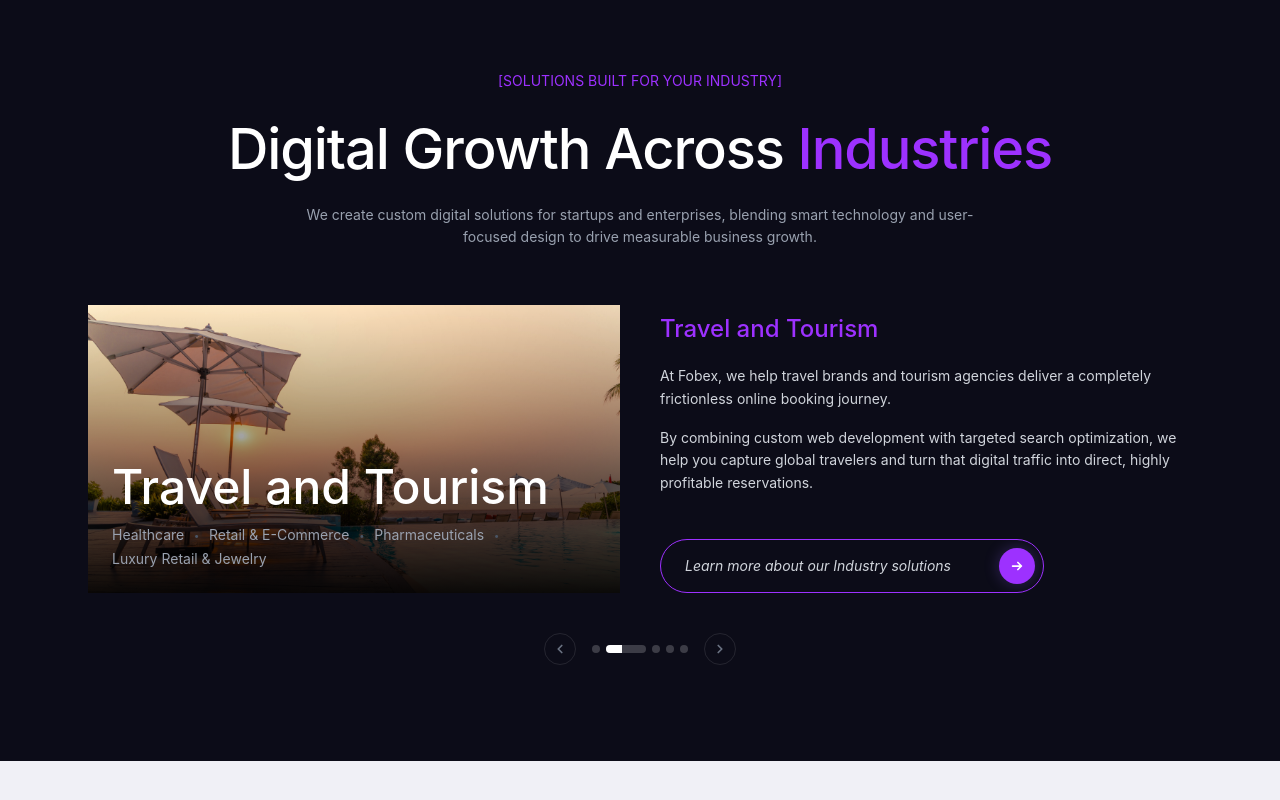
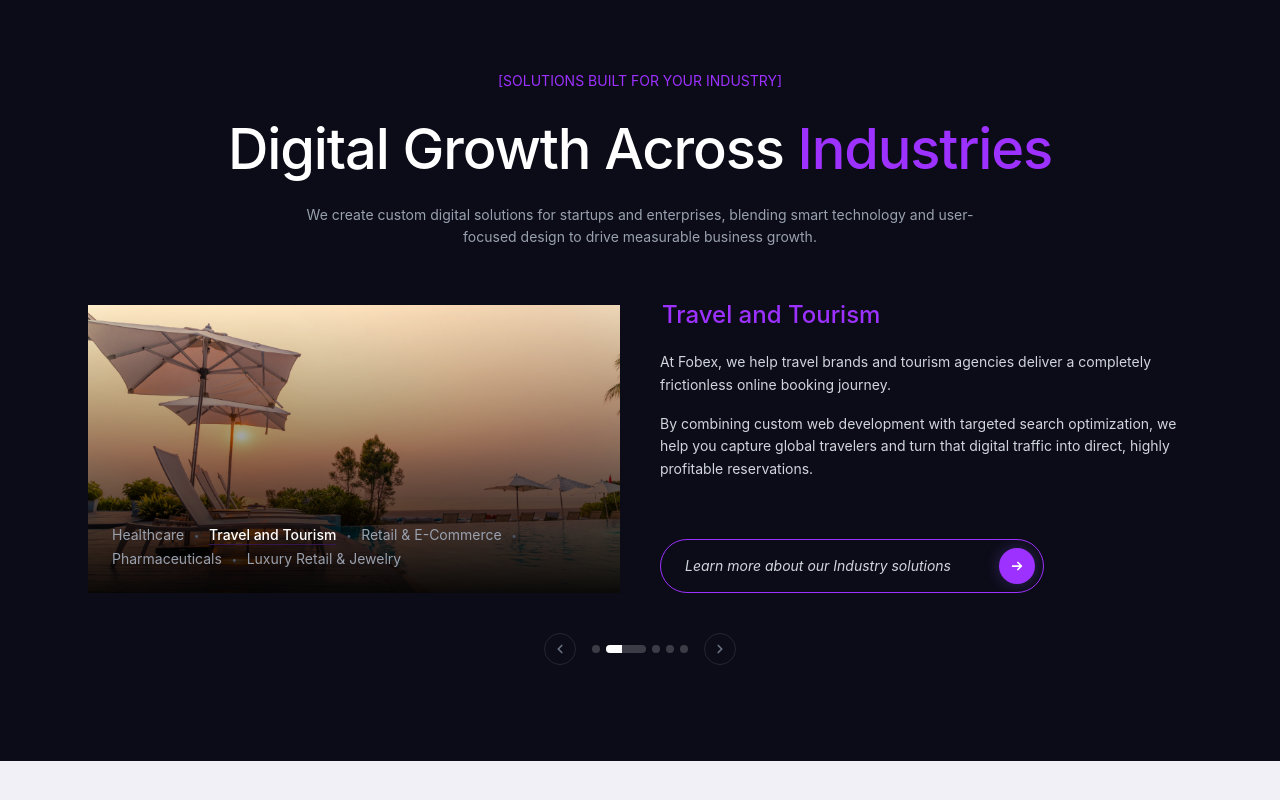
Before and after one commit to Akshay-m77/fobex, a React (Vite) app: page / in a window 1280 px wide. Shown: the part 5827-6627 px from the top of the page. Built offline with nearby package versions, Linux system fonts and the light colour scheme; a web font is replaced by a local one.

Commit message:
allignment

```diff
--- a/src/components/Industries.tsx
+++ b/src/components/Industries.tsx
@@ -67,8 +67,6 @@ export default function Industries() {
         return () => clearInterval(timer);
     }, [active]);
 
-    // Derived array of inactive industries for the bottom bar
-    const inactiveIndustries = industries.map((ind, idx) => ({ ...ind, originalIndex: idx })).filter((_, idx) => idx !== active);
 
     return (
         <section className="bg-[var(--color-bg-dark)] py-24 max-md:py-16" id="industries">
@@ -113,29 +111,23 @@ export default function Industries() {
                             {/* Text Container at Bottom inside Image */}
                             <div className="absolute bottom-6 left-6 right-6 z-10 flex flex-col justify-end">
 
-                                {/* Active Tab (Large Heading) */}
-                                <h3
-                                    key={`active-${active}`}
-                                    className="text-[3rem] max-md:text-[2rem] font-medium text-white mb-2 leading-tight"
-                                    style={{ animation: 'fadeSlideUp 0.4s cubic-bezier(0.16, 1, 0.3, 1) forwards' }}
-                                >
-                                    {current.name}
-                                </h3>
-
-                                {/* Inactive Tabs List */}
+                                {/* Industry List with Highlight for Active Item */}
                                 <div className="flex flex-wrap items-center gap-x-2.5 gap-y-1 text-sm max-md:text-xs">
-                                    {inactiveIndustries.map((ind, idx, arr) => (
-                                        <div key={ind.originalIndex} className="flex items-center gap-2.5">
+                                    {industries.map((ind, i) => (
+                                        <div key={i} className="flex items-center gap-2.5">
                                             <span
-                                                className="text-gray-400 hover:text-white transition-colors duration-300 cursor-pointer"
+                                                className={`transition-all duration-300 cursor-pointer ${i === active
+                                                    ? 'text-white font-medium underline underline-offset-4 decoration-[var(--color-accent-purple)]'
+                                                    : 'text-gray-400 hover:text-white'
+                                                    }`}
                                                 onClick={(e) => {
                                                     e.stopPropagation();
-                                                    setActive(ind.originalIndex);
+                                                    setActive(i);
                                                 }}
                                             >
                                                 {ind.name}
                                             </span>
-                                            {idx < arr.length - 1 && (
+                                            {i < industries.length - 1 && (
                                                 <span className="text-gray-600 font-bold text-[10px]">•</span>
                                             )}
                                         </div>
@@ -146,8 +138,8 @@ export default function Industries() {
                     </FadeIn>
 
                     {/* Right — Details */}
-                    <FadeIn direction="left" className="flex-1 min-w-0 pt-2 flex flex-col" delay={0.4}>
-                        <h3 className="text-2xl font-medium gradient-text mb-5">
+                    <FadeIn direction="left" className="flex-1 min-w-0 flex flex-col" delay={0.4}>
+                        <h3 className="text-2xl font-medium gradient-text mb-5 -mt-1.5 px-0.5">
                             {current.name}
                         </h3>
                         {current.paragraphs.map((p, i) => (
```
